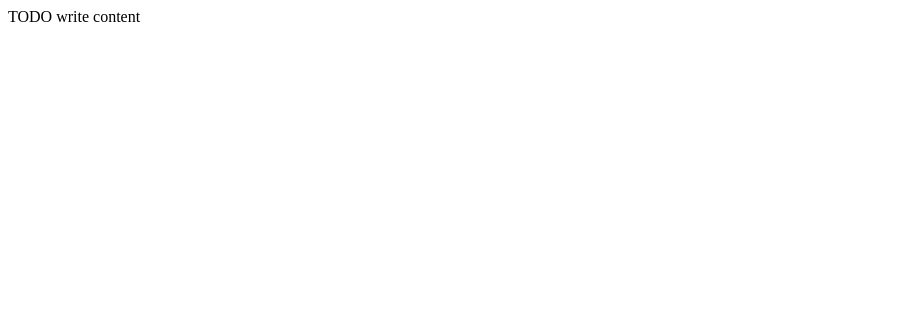
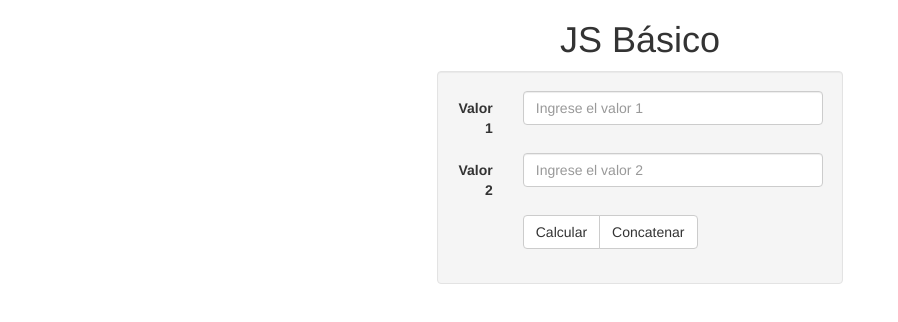
Before and after one commit to sebastian-sierra/tallerJS, a plain HTML site: page BasicJSApplication/public_html/index.html in a window 1280 px wide. Shown: the whole page, without its empty margins (0-898 px from the left). Drawn offline with nearby package versions, Linux system fonts and the light colour scheme.

Commit message:
Se sube todo el proyecto con un add funcional

```diff
--- a/BasicJSApplication/public_html/index.html
+++ b/BasicJSApplication/public_html/index.html
@@ -4,13 +4,62 @@ To change this license header, choose License Headers in Project Properties.
 To change this template file, choose Tools | Templates
 and open the template in the editor.
 -->
-<html>
+<html lang="en" data-framework="backbonejs">
     <head>
-        <title>TODO supply a title</title>
-        <meta charset="UTF-8">
-        <meta name="viewport" content="width=device-width, initial-scale=1.0">
+        <meta charset="utf-8">
+        <title>Ejemplo Desarrollo de SW</title>
+        <link rel="stylesheet" href="http://bootswatch.com/amelia/bootstrap.min.css">
+        <script src = "scripts/taller.js"></script>
+        <script src="http://ajax.googleapis.com/ajax/libs/jquery/1.11.1/jquery.min.js"></script>
+        <script src="http://maxcdn.bootstrapcdn.com/bootstrap/3.2.0/js/bootstrap.min.js"></script>
+
     </head>
     <body>
-        <div>TODO write content</div>
+
+        <h1 class="text-center">JS Básico</h1>
+
+        <div class="row">
+            <div class ="col-sm-4 col-sm-offset-4" id="msj">
+            </div>
+        </div>
+
+        <div class="row" id="cont">
+            <div class="col-sm-4 col-sm-offset-4" >
+                <div class="well">
+                    <form class="form-horizontal">
+
+                        <div class="form-group">
+                            <label for ="valor1" class="col-sm-2 control-label">Valor 1</label>
+                            <div class="col-xs-10">
+                                <input type="text" class="form-control" id="valor1" placeholder="Ingrese el valor 1">
+                            </div>
+                        </div>
+                        <div class ="form-group" >
+                            <label for ="valor2" class="col-sm-2 control-label">Valor 2</label>
+                            <div class="col-xs-10">
+                                <input type="text" class="form-control" id="valor2" placeholder="Ingrese el valor 2">
+                            </div>
+                        </div>
+
+                        <div class="form-group">
+                            <div class="col-sm-10 col-sm-offset-2">
+                                <div class="btn-group">
+                                    <a class="btn btn-default" onclick="calcular()">Calcular</a>
+                                    <a class="btn btn-default">Concatenar</a>
+                                </div>
+                            </div>
+                        </div>
+
+                    </form>
+                </div>
+            </div>
+        </div>
+
+        <div class="row">
+            <footer id="info">
+            </footer>
+        </div>
+
+
     </body>
 </html>
--- /dev/null
+++ b/BasicJSApplication/public_html/scripts/taller.js
@@ -0,0 +1,18 @@
+function calcular() {
+    var x, y;
+    x = document.getElementById("valor1").value;
+    y = document.getElementById("valor2").value;
+
+    if (isNaN(x)) {
+        document.getElementById("msj").innerHTML = "<div class=\"alert alert-danger\"> <a href=\"#\" class=\"close\" data-dismiss=\"alert\">&times</a>El valor 1 debe ser un número</div>";
+    }
+    else if (isNaN(y)) {
+        document.getElementById("msj").innerHTML = "<div class=\"alert alert-danger\"> <a href=\"#\" class=\"close\" data-dismiss=\"alert\">&times</a>El valor 2 debe ser un número</div>";
+    }
+    else
+    {
+        var rta = parseInt(x) + parseInt(y);
+        document.getElementById("msj").innerHTML = "<div class=\"alert alert-success\"> <a href=\"#\" class=\"close\" data-dismiss=\"alert\">&times</a>La respuesta es: " + rta + "</div>";
+        ;
+    }
+}
```
